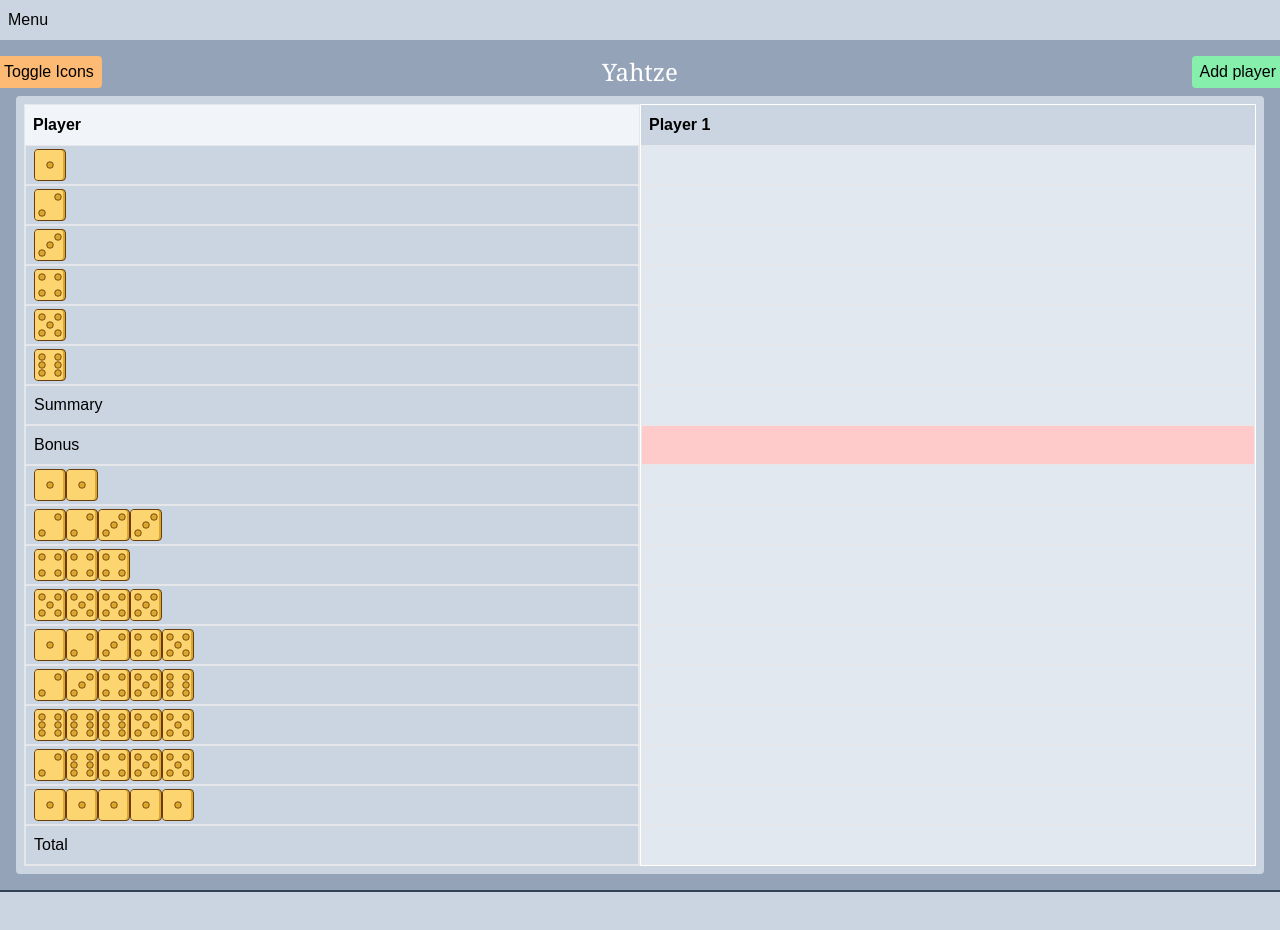
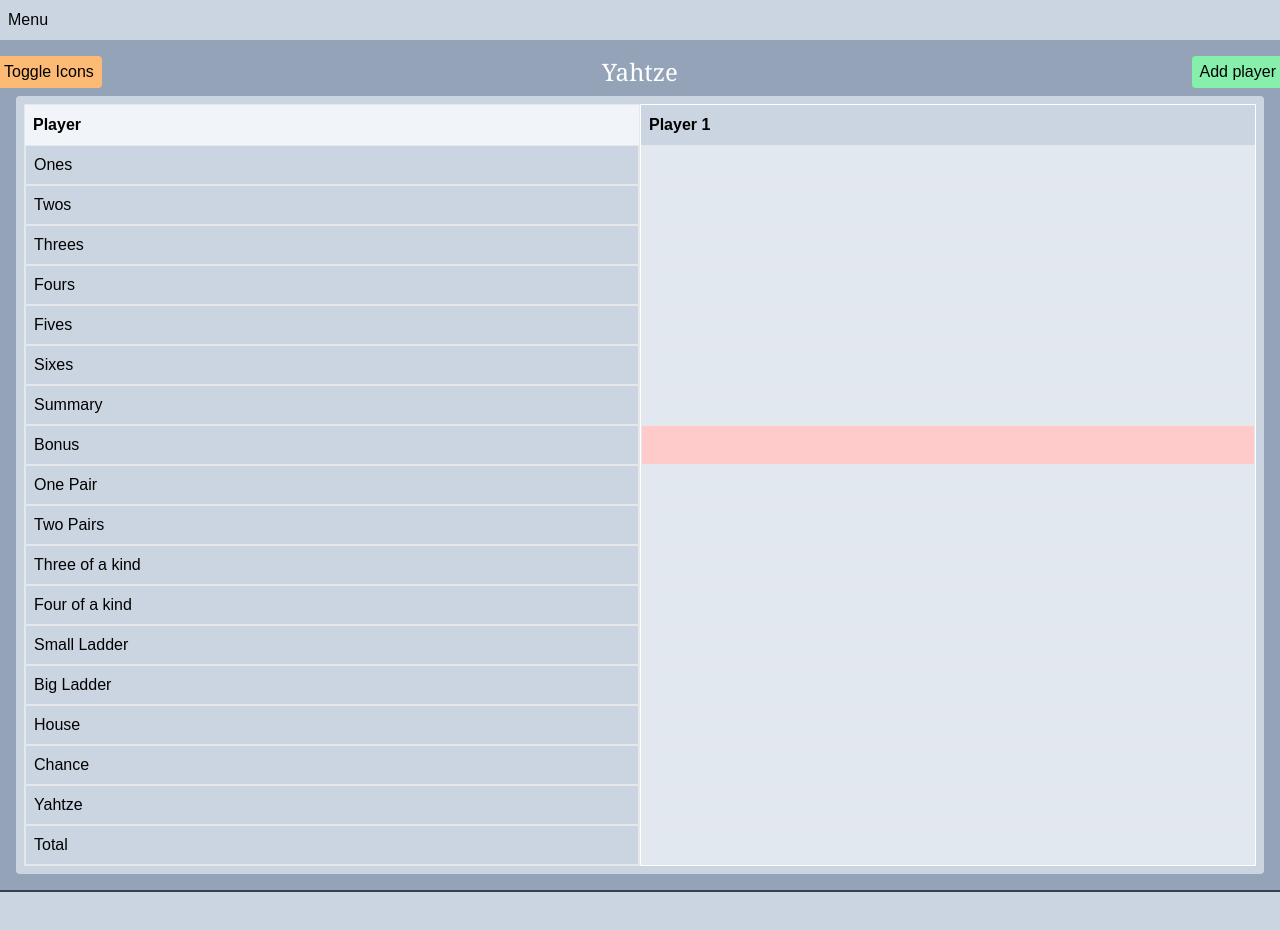
Before and after one commit to nbjorling/nextjs, a Next.js app: page / in a window 1280 px wide. Shown: the top 930 px of the page. Built offline with nearby package versions, Linux system fonts and the light colour scheme; a web font is replaced by a local one.

Commit message:
standard is no icons

```diff
--- a/components/Scoreboard.tsx
+++ b/components/Scoreboard.tsx
@@ -126,7 +126,7 @@ const ScoreCard = ({ player, onUpdate, updateName }) => {
 
 export const Scoreboard = () => {
   const [players, setPlayers] = useState([{ name: "Player 1", scoreCard: JSON.parse(JSON.stringify(fields)) }]);
-  const [useIcons, setUseIcons] = useState(true);
+  const [useIcons, setUseIcons] = useState(false);
   function addPlayer() {
     const newPlayer = { name: `Player ${players.length + 1}`, scoreCard: JSON.parse(JSON.stringify(fields)) };
     setPlayers((previous) => [...previous, newPlayer]);
```
